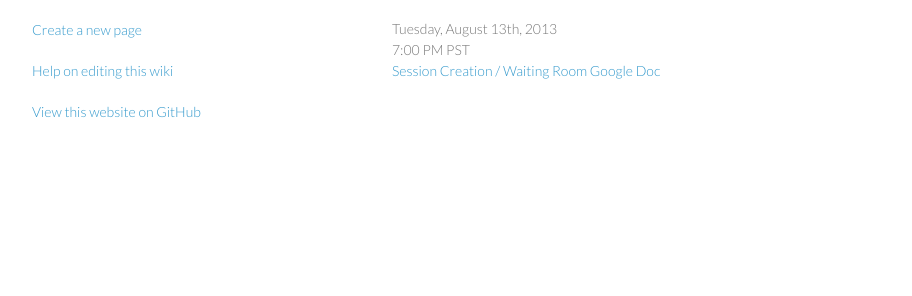
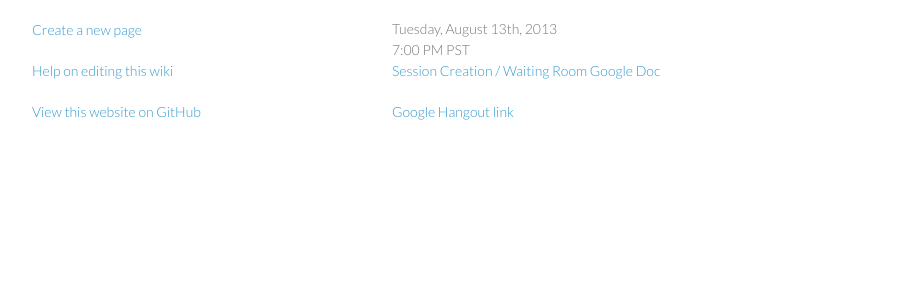
Before and after one commit to collaborativeinternet/collaborativeinternet.github.io, a Jekyll site: the page built from index.md, in a window 1280 px wide. Shown: the part 224-520 px from the top of the page, without its empty margins (178-1090 px from the left). Built offline with Jekyll 4.4.1, drawn with Linux system fonts in a browser that asks for light colours.

Commit message:
added hangout link

```diff
--- a/index.md
+++ b/index.md
@@ -13,3 +13,5 @@ Every Tuesday at 7:00 PM PST.
 Tuesday, August 13th, 2013
 7:00 PM PST
 [Session Creation / Waiting Room Google Doc](https://docs.google.com/spreadsheet/ccc?key=0Aqe_OvhjNeDPdFlpNzN5OEhhaW5uMnFuMm9ld0I0QkE&usp=sharing)
+
+[Google Hangout link](https://plus.google.com/hangouts/_/4a0b18250cccf7db7abbf18dd940ac63eb4339be?authuser=0&hl=en)
```
